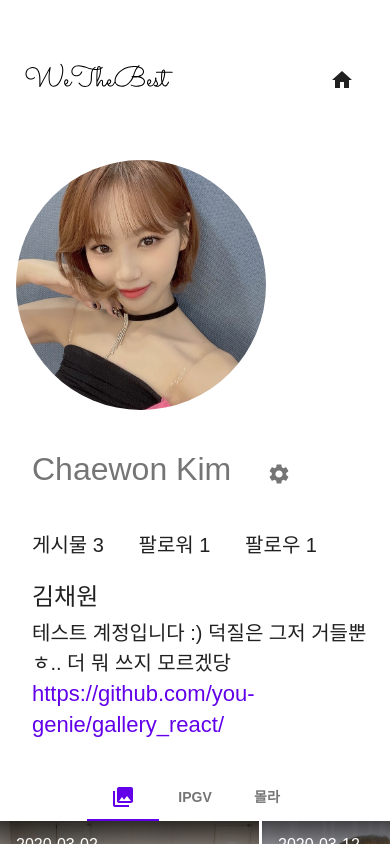
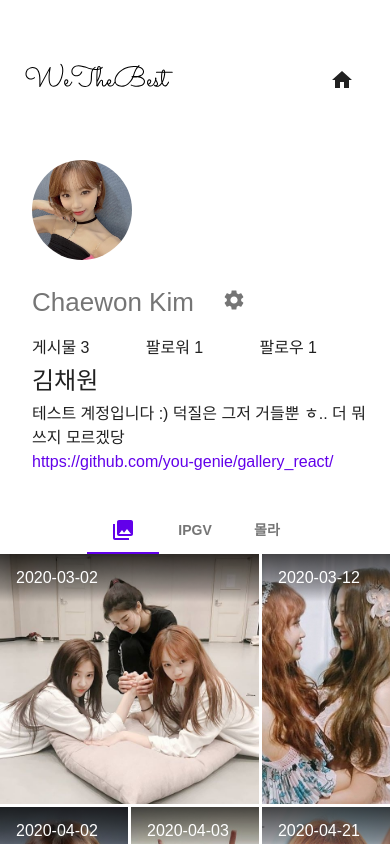
Before and after one commit to you-genie/formixmatch, a React (Create React App) app: page / in a window 390 px wide. Shown: the top 844 px of the page. Built offline with nearby package versions, Linux system fonts and the light colour scheme.

Commit message:
[#8] Resizing error fixed

```diff
--- a/src/modules/subviews/AppBar.js
+++ b/src/modules/subviews/AppBar.js
@@ -24,7 +24,7 @@ const useStyles = makeStyles((theme) => ({
     },
     logo: {
         width: '150px',
-        [theme.breakpoints.down('sm')]: {
+        [theme.breakpoints.down('xs')]: {
             width: '160px',
             height: '100px'
         },
@@ -41,14 +41,14 @@ const useStyles = makeStyles((theme) => ({
             margin: theme.spacing(0, 3),
         },
         width: '50%',
-        [theme.breakpoints.down('sm')]: {
+        [theme.breakpoints.down('xs')]: {
             width: '0',
             margin: '0',
         },
     },
     grow: {
         flexGrow: 1,
-        [theme.breakpoints.down('sm')]: {
+        [theme.breakpoints.down('xs')]: {
             display: 'none',
         },
     },
@@ -63,13 +63,13 @@ const useStyles = makeStyles((theme) => ({
         pointerEvents: 'none',
         alignItems: 'center',
         justifyContent: 'center',
-        [theme.breakpoints.down('sm')]: {
+        [theme.breakpoints.down('xs')]: {
             display: 'none',
         },
     },
     inputRoot: {
         color: 'inherit',
-        [theme.breakpoints.down('sm')]: {
+        [theme.breakpoints.down('xs')]: {
             visibility: 'collapse',
         },
     },
@@ -79,7 +79,7 @@ const useStyles = makeStyles((theme) => ({
         paddingLeft: `calc(1em + ${theme.spacing(4)}px)`,
         transition: theme.transitions.create('width'),
         width: '100px',
-        [theme.breakpoints.up('lg')]: {
+        [theme.breakpoints.up('md')]: {
             width: '12ch',
             '&:focus': {
                 width: '20ch',
@@ -91,7 +91,7 @@ const useStyles = makeStyles((theme) => ({
     },
     icons: {
         display: 'flex',
-        [theme.breakpoints.down('sm')]: {
+        [theme.breakpoints.down('xs')]: {
             visibility: 'hidden',
             display: 'block',
         },
@@ -103,7 +103,7 @@ const useStyles = makeStyles((theme) => ({
         height: theme.spacing(6),
         color: theme.palette.text.primary,
         backgroundColor: theme.palette.background.default,
-        [theme.breakpoints.down('sm')]: {
+        [theme.breakpoints.down('xs')]: {
             display: 'flex',
         },
     }
--- a/src/modules/subviews/Profile.js
+++ b/src/modules/subviews/Profile.js
@@ -32,29 +32,40 @@ const useStyles = makeStyles((theme) => ({
     cover: {
     },
     name: {
-        margin: theme.spacing(8, 1, 1, 0)
+        margin: theme.spacing(8, 1, 1, 0),
+        [theme.breakpoints.down('sm')]: {
+            margin: theme.spacing(0, 1, 1, 0),
+        }
     },
     profileImg: {
         width: '150px',
         height: '150px',
         [theme.breakpoints.down('sm')]: {
-            width: '250px',
-            height: '250px',
-            margin: theme.spacing(0, 2)
+            width: '100px',
+            height: '100px',
+            margin: theme.spacing(0, 4)
         },
         margin: theme.spacing(8, 0, 0),
     },
     profileButton: {
         margin: theme.spacing(0, 0, 3, 3),
+        [theme.breakpoints.down('sm')]: {
+            margin: theme.spacing(0, 0, 0, 2),
+            paddingBottom: theme.spacing(2)
+        },
     },
     infoGrid: {
         justifyItems: 'center',
         alignItems: 'center',
-        marginBottom: theme.spacing(2)
+        marginBottom: theme.spacing(2),
+        [theme.breakpoints.down('sm')]: {
+            margin: theme.spacing(0),
+            paddingTop: theme.spacing(-1)
+        }
     },
     cardContentGrid: {
         [theme.breakpoints.down('sm')]: {
-            marginTop: theme.spacing(-5),
+            marginTop: theme.spacing(0),
         },
         marginLeft: theme.spacing(2),
     }
@@ -131,7 +142,7 @@ function Profile(props) {
                                 color='primary'
                                 onClick={preventDefault}>
                                 <Typography
-                                    varient="body2">
+                                    variant="body2">
                                     https://github.com/you-genie/gallery_react/
                                 </Typography>
                             </Link>
--- a/src/modules/theme.js
+++ b/src/modules/theme.js
@@ -78,6 +78,10 @@ const theme = {
             ...rawTheme.typography.h4,
             fontSize: 32,
             fontWeight: rawTheme.typography.fontWeightLight,
+            [rawTheme.breakpoints.down('sm')]: {
+                fontSize: 26,
+                lineHeight: 2,
+            }
         },
         h5: {
             ...rawTheme.typography.h5,
@@ -101,14 +105,14 @@ const theme = {
             fontWeight: rawTheme.typography.fontWeightRegular,
             fontSize: 16,
             [rawTheme.breakpoints.down('sm')]: {
-                fontSize: 22,
+                fontSize: 20,
             }
         },
         body2: {
             ...rawTheme.typography.body1,
             fontSize: 14,
             [rawTheme.breakpoints.down('sm')]: {
-                fontSize: 20,
+                fontSize: 16,
             }
         },
     },
```
